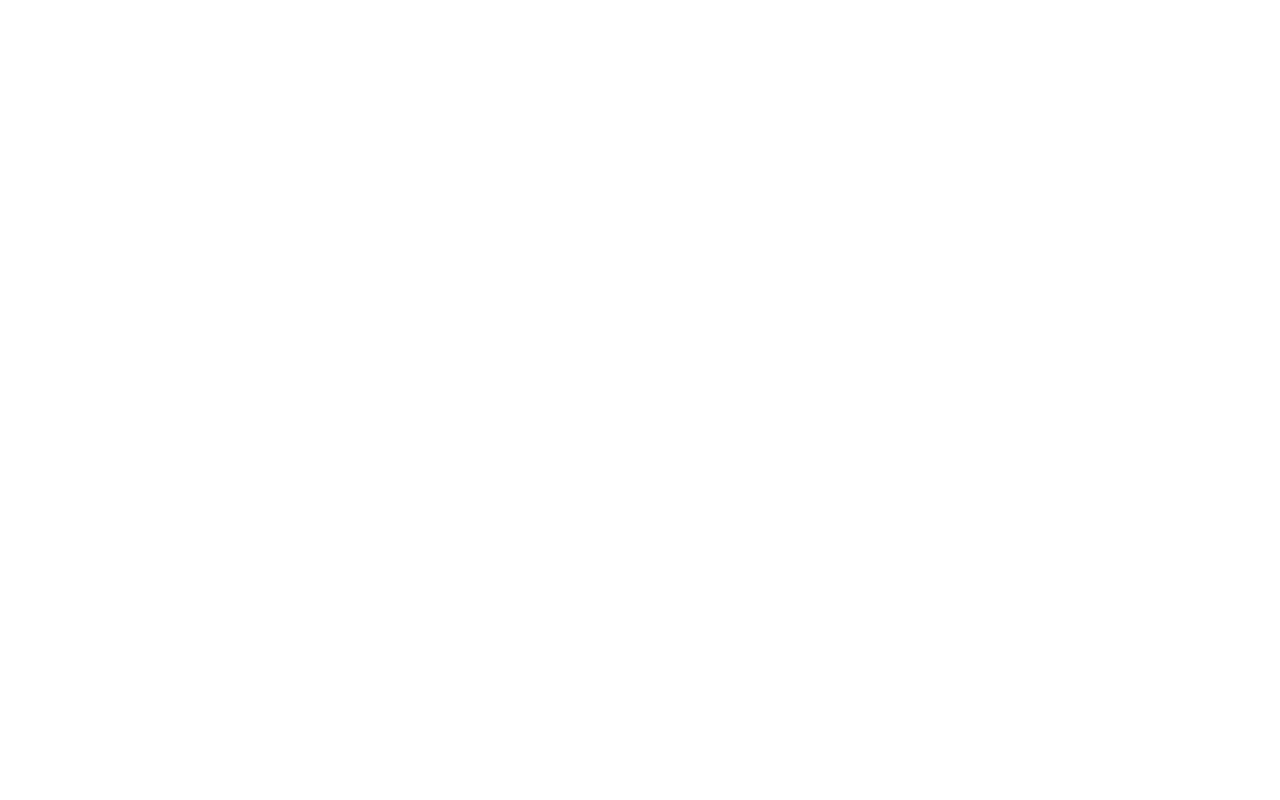
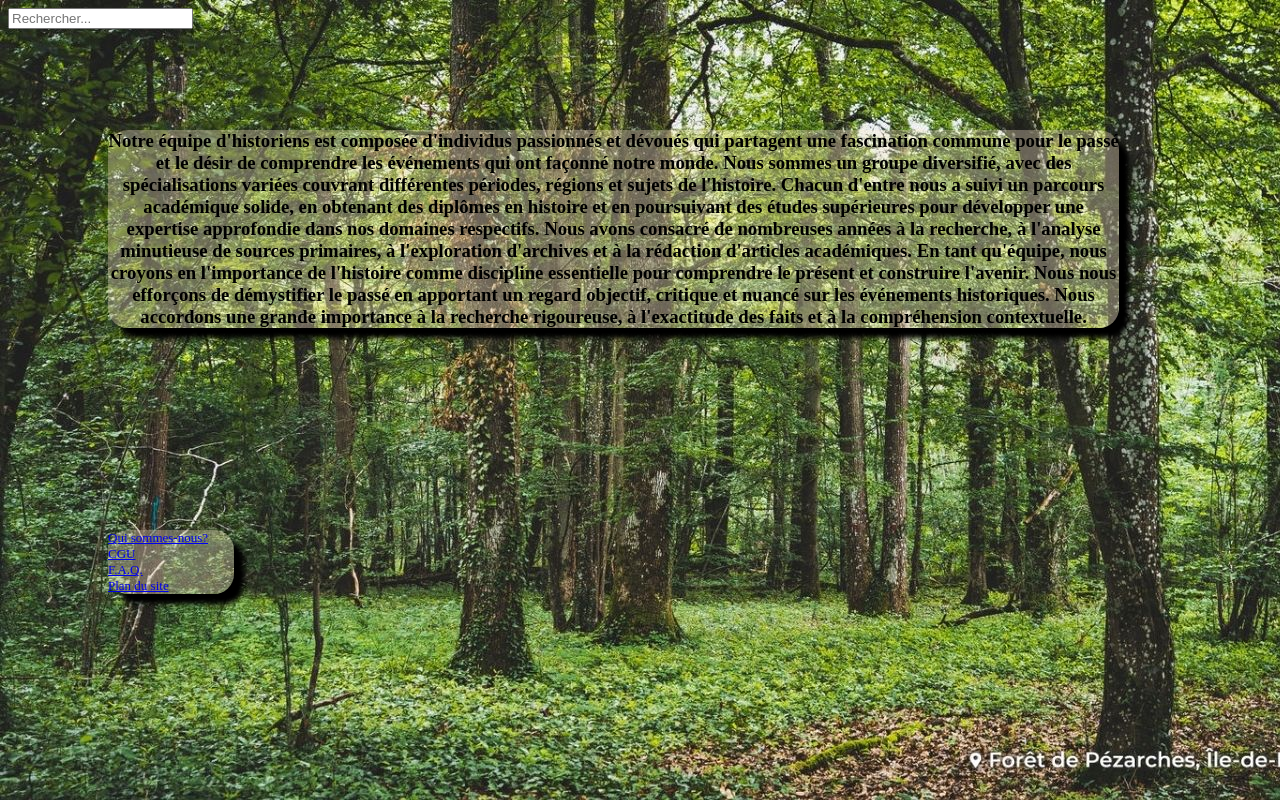
Before and after one commit to Solangele/histoirepasapas, a plain HTML site: page qsn.html in a window 1280 px wide. Drawn offline with Linux system fonts and the light colour scheme.

Commit message:
journée

```diff
--- a/cgu.css
+++ b/cgu.css
@@ -0,0 +1,3 @@
+body {
+    background-color: #8e0d0d;
+}
--- a/history.css
+++ b/history.css
@@ -6,7 +6,7 @@
 }
 
 #logo {
-    height: 100px;
+    height: 180px;
     position: absolute;
     top: 0;
     right: 0;
@@ -15,6 +15,35 @@
 body {
     background-color: #8e0d0d;
 }
-footer {
+
+
+.img {
+    width: 50px;
+    height: 50px;
+}
+
+.row {
+    display: -ms-flexbox; /* IE 10 */
+    display: flex;
+    -ms-flex-wrap: wrap; /* IE 10 */
+    flex-wrap: wrap;
+    padding: 0 4px;
+  }
+
+  /* Create two equal columns that sits next to each other */
+  .column {
+    -ms-flex: 50%; /* IE 10 */
+    flex: 50%;
+    padding: 0 4px;
+  }
+
+  .column img {
+    margin-top: 8px;
+    vertical-align: middle;
+  }
+
+  footer {
     display: grid;
+    text-align: left;
+    font-size: small;
 }
--- a/qsn.css
+++ b/qsn.css
@@ -1,3 +1,40 @@
 body {
-    background-color: #8e0d0d;
+    background-image: url(./images/foret.jpeg);
 }
+
+h3 {
+    margin-top: 10%;
+    margin-bottom: 20%;
+
+}
+
+.sect1 {
+    width: 80%;
+    height: 80%;
+    margin-left: 100px;
+    margin-right: 100px;
+    text-align: center;
+    background-color: rgba(255, 235, 205, 0.326);
+    border-radius: 20px;
+    box-shadow: 10px 10px 5px black;
+}
+
+.sect2 {
+    display: flex;
+    flex-direction: column;
+    width: 10%;
+    height: 100%;
+    margin-left: 100px;
+    margin-right: 100px;
+    text-align: left;
+    background-color: rgba(255, 235, 205, 0.326);
+    border-radius: 20px;
+    box-shadow: 10px 10px 5px black;
+}
+
+footer {
+    display: flex;
+
+    text-align: left;
+    font-size: small;
+}
--- a/qsn.html
+++ b/qsn.html
@@ -0,0 +1,31 @@
+<!DOCTYPE html>
+<html lang="en">
+<head>
+    <meta charset="UTF-8">
+    <meta name="viewport" content="width=device-width, initial-scale=1.0">
+    <link rel="stylesheet" href="./qsn.css">
+    <title>Document</title>
+</head>
+<body>
+    <header>
+        <input type="text" placeholder="Rechercher..." id="search">
+    </header>
+    <section class="sect sect1">
+    <h3>Notre équipe d'historiens est composée d'individus passionnés et dévoués qui partagent une fascination commune pour le passé et le désir de comprendre les événements qui ont façonné notre monde. Nous sommes un groupe diversifié, avec des spécialisations variées couvrant différentes périodes, régions et sujets de l'histoire.
+        Chacun d'entre nous a suivi un parcours académique solide, en obtenant des diplômes en histoire et en poursuivant des études supérieures pour développer une expertise approfondie dans nos domaines respectifs. Nous avons consacré de nombreuses années à la recherche, à l'analyse minutieuse de sources primaires, à l'exploration d'archives et à la rédaction d'articles académiques.
+        En tant qu'équipe, nous croyons en l'importance de l'histoire comme discipline essentielle pour comprendre le présent et construire l'avenir. Nous nous efforçons de démystifier le passé en apportant un regard objectif, critique et nuancé sur les événements historiques. Nous accordons une grande importance à la recherche rigoureuse, à l'exactitude des faits et à la compréhension contextuelle.</h3>
+    </section>
+
+
+    <footer>
+        <section class="sect sect2">
+        <label for="Qui sommes-nous?"><a href="./qsn.html">Qui sommes-nous?</a></label>
+        <label for="CGU"><a href="./cgu.html">CGU</a></label>
+        <label for="FAQ"><a href="./faq.html">F.A.Q.</a></label>
+        <label for="plan"><a href="./plan.html">Plan du site
+        </a></label>
+    </section>
+
+    </footer>
+</body>
+</html>
--- a/siecles.css
+++ b/siecles.css
@@ -0,0 +1,3 @@
+body {
+    background-color: #8e0d0d;
+}
```
Also changed, not shown: cgu.html (+12 -0 lines), faq.html (+12 -0 lines), index.html (+18 -3 lines), siecles.html (+11 -0 lines), images/foret.jpeg (added).
